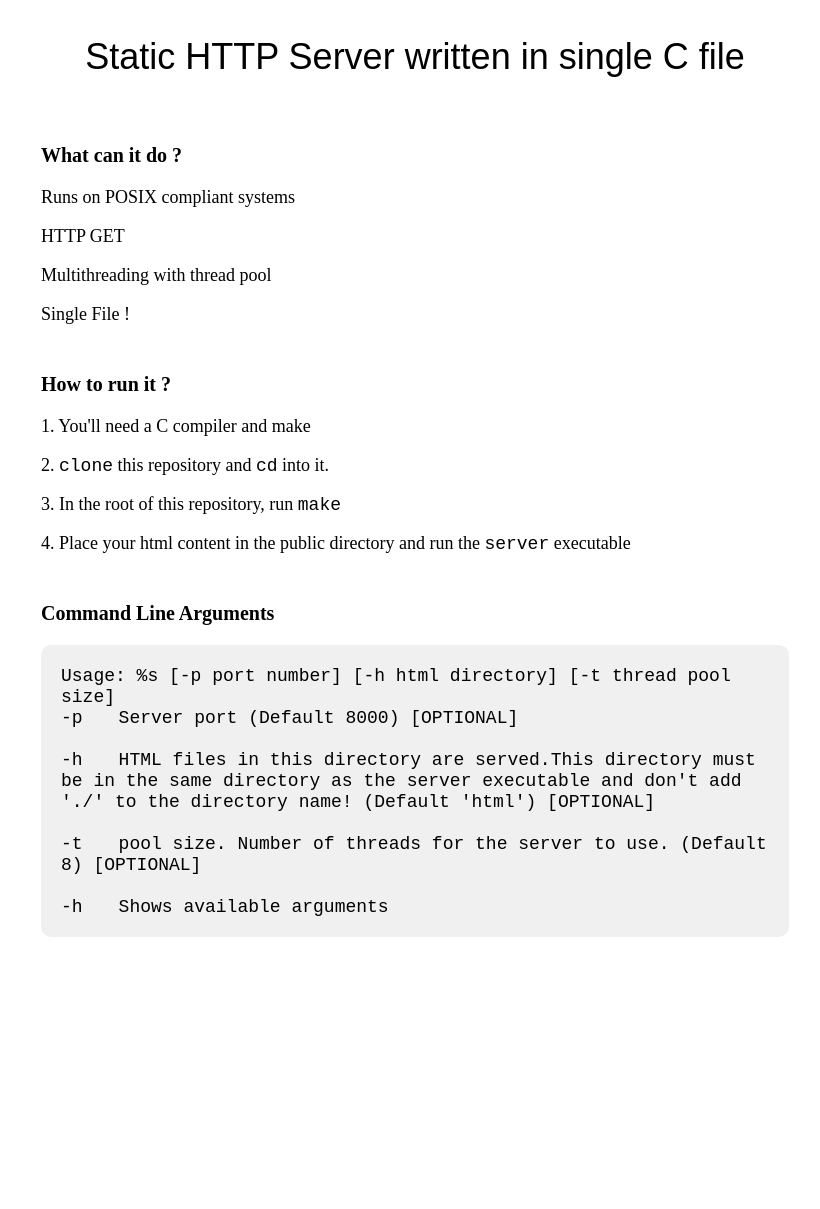
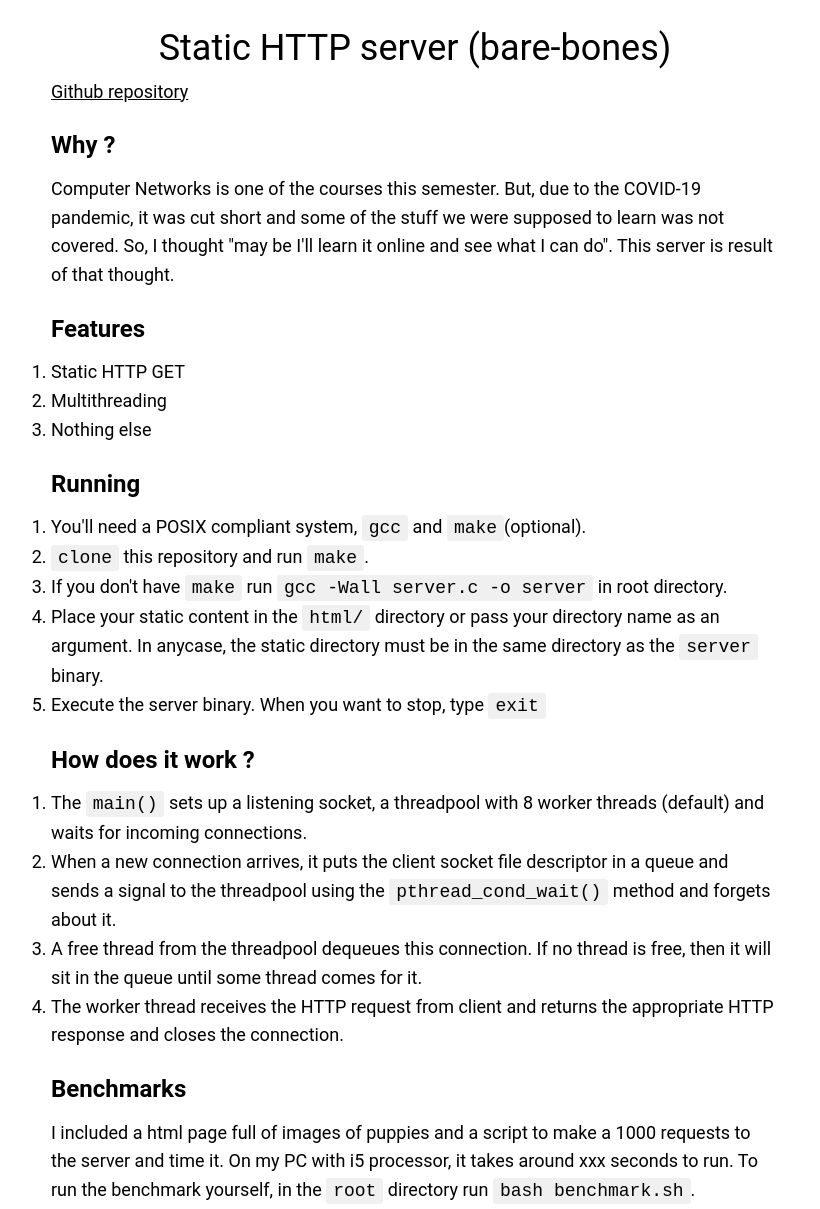
Before and after one commit to saivarshith2000/HTTPStaticServer, a plain HTML site: page html/index.html in a window 1280 px wide. Shown: the whole page, without its empty margins (225-1045 px from the left). Before the commit the page ends 965 px from the top, so only its background shows below. Drawn offline with Linux system fonts and the light colour scheme.

Commit message:
Updated website

```diff
--- /dev/null
+++ b/docs/style.css
@@ -0,0 +1,53 @@
+/* Stylesheet for index.html */
+* {
+    margin: 0px;
+    padding: 0px;
+    font-family: Roboto, sans-serif;
+    line-height: 1.6;
+}
+
+#container {
+    width: 60%;
+    margin: auto;
+    padding: 20px;
+}
+
+
+#top-bar {
+    font-size: 36px;
+    text-align: center;
+}
+
+a:link, a:visited, a:active{
+    color: black;
+    padding: 20px;
+    font-size: 18px;
+    text-decoration: none;
+    text-decoration: underline;
+    transition: 0.2s;
+    margin-bottom: 5px;
+}
+
+a:hover {
+    color: white;
+    background: black;
+}
+
+#section {
+    font-size: 18px;
+    margin: 20px;
+    margin-bottom: 0px;
+}
+
+#section-header {
+    font-size: 24px;
+    margin-bottom: 10px;
+    font-weight: bold;
+}
+
+code {
+    background: #f0f0f0;
+    padding: 3px 7px;
+    border-radius: 3px;
+    font-family: Roboto-Mono, monospace;
+}
--- a/html/index.html
+++ b/html/index.html
@@ -1,44 +1,78 @@
 <!DOCTYPE html>
 <html lang="en">
+
 <head>
     <meta charset="UTF-8">
     <meta name="viewport" content="width=device-width, initial-scale=1.0">
+    <link rel="stylesheet" href="style.css">
     <title>Static HTTP Server</title>
 </head>
-    <body style="margin: 0px; padding: 0px">
-        <div style="width: 60%; margin: auto">
-            <p style="text-align: center;
-                      font-family: Arial, Helvetica, sans-serif;
-                      font-size: 36px;"
-               >
-               Static HTTP Server written in single C file
+
+<body>
+    <div id="container">
+        <p id="top-bar">
+                Static HTTP server (bare-bones)
+            </a>
         </p>
-            <div style="padding: 10px; padding-bottom: 0px">
-                <p style="font-size: 20px; font-weight: bold">What can it do ?</p>
-                <p style="font-size: 18px">Runs on POSIX compliant systems</p>
-                <p style="font-size: 18px">HTTP GET</p>
-                <p style="font-size: 18px">Multithreading with thread pool</p>
-                <p style="font-size: 18px">Single File !</p>
+
+        <a target="_blank" href="https://www.github.com/saivarshith2000/HTTPStaticServer">
+            Github repository
+        </a>
+
+        <div id="section">
+            <p id="section-header">Why ?</p>
+            <p>Computer Networks is one of the courses this semester. But, due to the COVID-19 pandemic, it was cut short
+                and some of the stuff we were supposed to learn was not covered. So, I thought "may be I'll learn it online
+                and see what I can do". This server is result of that thought.
+            </p>
         </div>
-            <div style="padding: 10px; padding-bottom: 0px">
-                <p style="font-size: 20px; font-weight: bold">How to run it ?</p>
-                <p style="font-size: 18px">1. You'll need a C compiler and make</p>
-                <p style="font-size: 18px">2. <code>clone</code> this repository and <code>cd</code> into it.</p>
-                <p style="font-size: 18px">3. In the root of this repository, run <code>make</code></p>
-                <p style="font-size: 18px">4. Place your html content in the public directory and run the
-                <code>server</code> executable</p>
+
+        <div id="section">
+            <p id="section-header">Features</p>
+            <ol>
+                <li>Static HTTP GET</li>
+                <li>Multithreading</li>
+                <li>Nothing else</li>
+            </ol>
         </div>
-            <div style="padding: 10px">
-                <p style="font-size: 20px; font-weight: bold">Command Line Arguments</p>
-                <p style="font-size: 18px; background-color: #f0f0f0; padding: 20px; border-radius: 10px">
-                <code>Usage: %s [-p port number] [-h html directory] [-t thread pool size]<br>
-                    -p&emsp;&emsp;Server port (Default 8000) [OPTIONAL]<br><br>
-                    -h&emsp;&emsp;HTML files in this directory are served.This directory must be in the same directory as the server executable
-                    and don't add './' to the directory name! (Default 'html') [OPTIONAL]<br><br>
-                    -t&emsp;&emsp;pool size. Number of threads for the server to use. (Default 8) [OPTIONAL]<br><br>
-                    -h&emsp;&emsp;Shows available arguments<br>
-                </code></p>
+
+        <div id="section">
+            <p id="section-header">Running</p>
+            <ol>
+                <li>You'll need a POSIX compliant system, <code>gcc</code> and <code>make</code>(optional).</li>
+                <li><code>clone</code> this repository and run <code>make</code>.</li>
+                <li>If you don't have <code>make</code> run <code>gcc -Wall server.c -o server</code> in root directory.
+                </li>
+                <li>Place your static content in the <code>html/</code> directory or pass your directory name as an
+                    argument. In anycase, the static directory must be
+                    in the same directory as the <code>server</code> binary.</li>
+                <li>Execute the server binary. When you want to stop, type <code>exit</code></li>
+            </ol>
+        </div>
+
+        <div id="section">
+            <p id="section-header">How does it work ?</p>
+            <ol>
+                <li>The <code>main()</code> sets up a listening socket, a threadpool with 8 worker threads (default) and
+                    waits for incoming connections.</li>
+                <li>When a new connection arrives, it puts the client socket file descriptor in a queue and sends a
+                    signal to the threadpool
+                    using the <code>pthread_cond_wait()</code> method and forgets about it.</li>
+                <li>A free thread from the threadpool dequeues this connection. If no thread is free, then it will sit
+                    in the queue until some thread comes for it.</li>
+                <li>The worker thread receives the HTTP request from client and returns the appropriate HTTP response
+                    and closes the connection.</li>
+            </ol>
+        </div>
+
+        <div id="section">
+            <p id="section-header">Benchmarks</p>
+            <p>I included a html page full of images of puppies and a script to make a 1000 requests to the server and time it. On
+                my PC with i5 processor, it takes around xxx seconds to run. To run the benchmark yourself, in the <code>root</code> directory run
+                <code>bash benchmark.sh</code>.
+            </p>
+        </div>
     </div>
 </body>
+
 </html>
-        </div>
--- /dev/null
+++ b/html/style.css
@@ -0,0 +1,53 @@
+/* Stylesheet for index.html */
+* {
+    margin: 0px;
+    padding: 0px;
+    font-family: Roboto, sans-serif;
+    line-height: 1.6;
+}
+
+#container {
+    width: 60%;
+    margin: auto;
+    padding: 20px;
+}
+
+
+#top-bar {
+    font-size: 36px;
+    text-align: center;
+}
+
+a:link, a:visited, a:active{
+    color: black;
+    padding: 20px;
+    font-size: 18px;
+    text-decoration: none;
+    text-decoration: underline;
+    transition: 0.2s;
+    margin-bottom: 5px;
+}
+
+a:hover {
+    color: white;
+    background: black;
+}
+
+#section {
+    font-size: 18px;
+    margin: 20px;
+    margin-bottom: 0px;
+}
+
+#section-header {
+    font-size: 24px;
+    margin-bottom: 10px;
+    font-weight: bold;
+}
+
+code {
+    background: #f0f0f0;
+    padding: 3px 7px;
+    border-radius: 3px;
+    font-family: Roboto-Mono, monospace;
+}
```
Also changed, not shown: docs/index.html (+64 -27 lines). Lines whose indentation alone changed are shown as unchanged.
